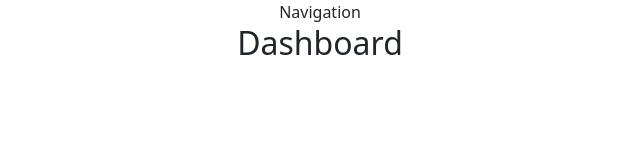
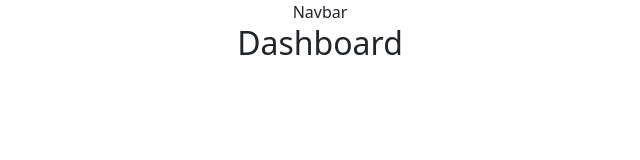
Before and after one commit to leobewater/youtube-redux-toolkit-ecom, a React (Create React App) app: page / in a window 1280 px wide. Shown: the top 160 px of the page, without its empty margins (320-960 px from the left). Built offline with nearby package versions, Linux system fonts and the light colour scheme.

Commit message:
add navbar

```diff
--- /dev/null
+++ b/src/components/NavbarPanel.js
@@ -0,0 +1,8 @@
+
+const Navbar = () => {
+  return (
+    <div>Navbar</div>
+  )
+}
+
+export default Navbar
--- a/src/components/RootLayout.js
+++ b/src/components/RootLayout.js
@@ -1,9 +1,10 @@
 import { Outlet } from 'react-router-dom';
+import Navbar from './NavbarPanel';
 
 const RootLayout = () => {
   return (
     <>
-      <nav>Navigation</nav>
+      <Navbar />
       <main>
         <Outlet />
       </main>
```
